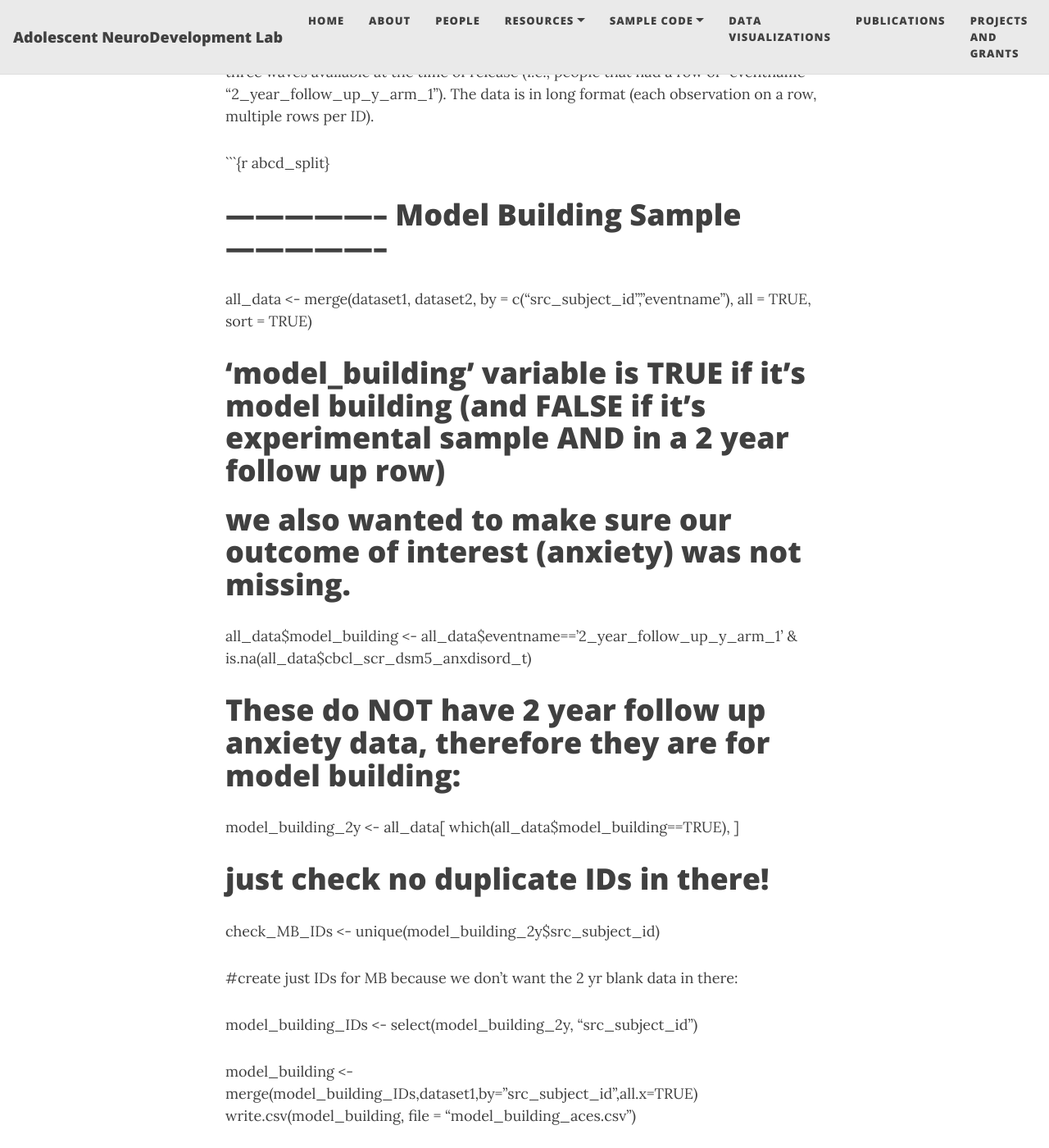
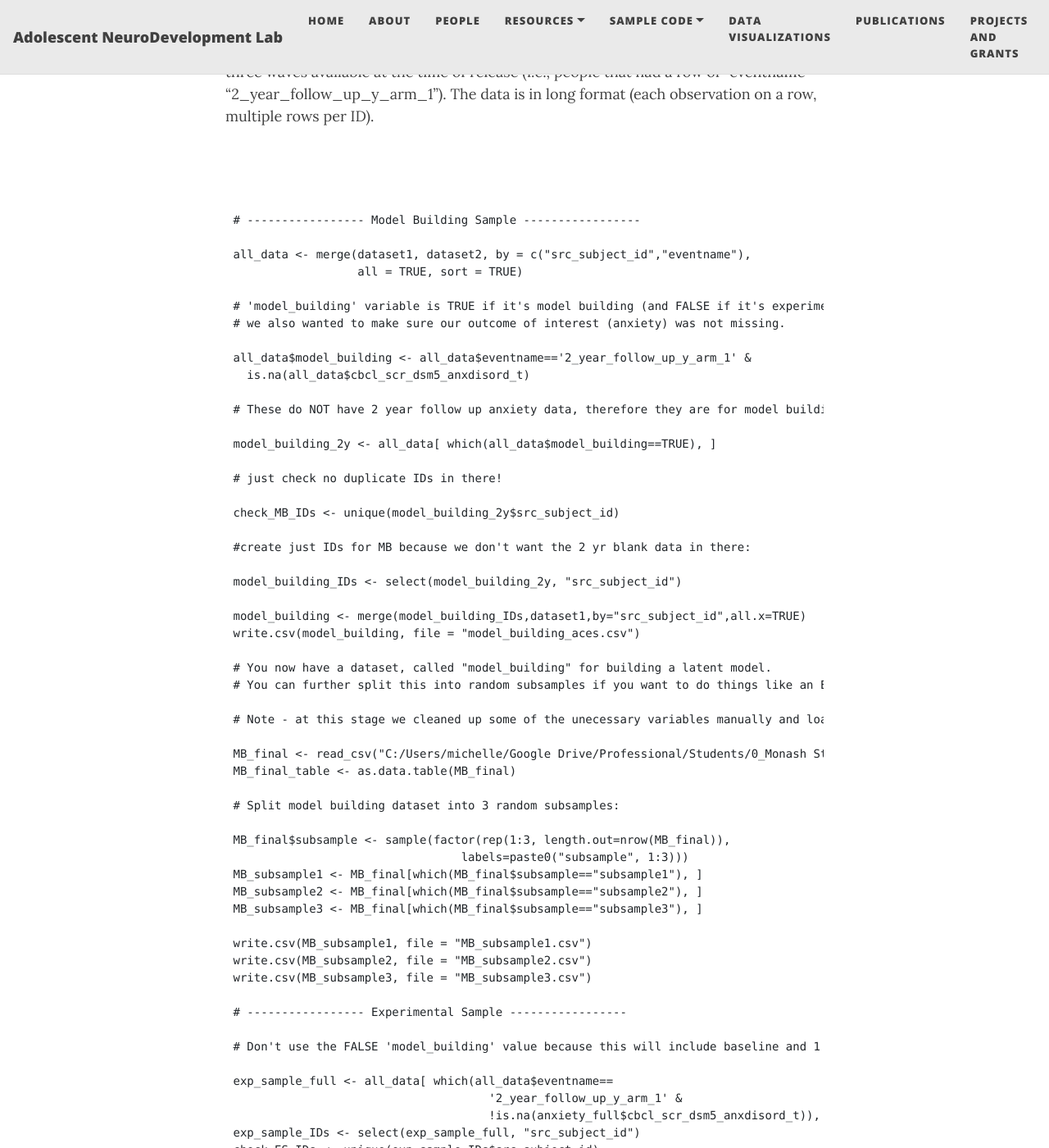
Before and after one commit to AND-laboratory/AND-lab-site, a Jekyll site: the page built from split.md, in a window 1280 px wide and 1400 px high, scrolled down 936 px. Shown: the whole window at 82% size. Built offline with Jekyll 4.4.1, drawn with Linux system fonts in a browser that asks for light colours; nearby versions of some CDN libraries; comment, search, counter and statistics services are not loaded; some of the changed text lies outside the part shown.

Commit message:
add splitting code

````diff
--- a/split.md
+++ b/split.md
@@ -16,7 +16,10 @@ Once ABCD data is downloaded from the NDA website, you will have a number of dat
 All ABCD datasets use "src_subject_id" as the ID variable and "eventname" as the wave. This example is in R, and is for an intermittent release where not all of the 2 year follow up had been released from the full sample (only partial release). In our analyses, we wanted to build a latent structure of adversity data from baseline, and then use that latent structure to predict trajectories in anxiety symptoms over three waves of data. Therefore, the model building sample only needed baseline data (everyone in the study was available), and the experimental sample needed to be made up of people that had three waves available at the time of release (i.e., people that had a row of "eventname" = "2_year_follow_up_y_arm_1"). The data is in long format (each observation on a row, multiple rows per ID).
 
 
-```{r abcd_split}
+<pre>
+  <code>
+
+
 # ----------------- Model Building Sample -----------------
 
 all_data <- merge(dataset1, dataset2, by = c("src_subject_id","eventname"),
@@ -79,5 +82,5 @@ exp_sample <- all_data[which(all_data$src_subject_id %in% exp_sample_full$src_su
 length(unique(exp_sample$src_subject_id))
 write.csv(exp_sample, file = "experimental_sample.csv")
 
-
-```
+  </code>
+</pre>
````
